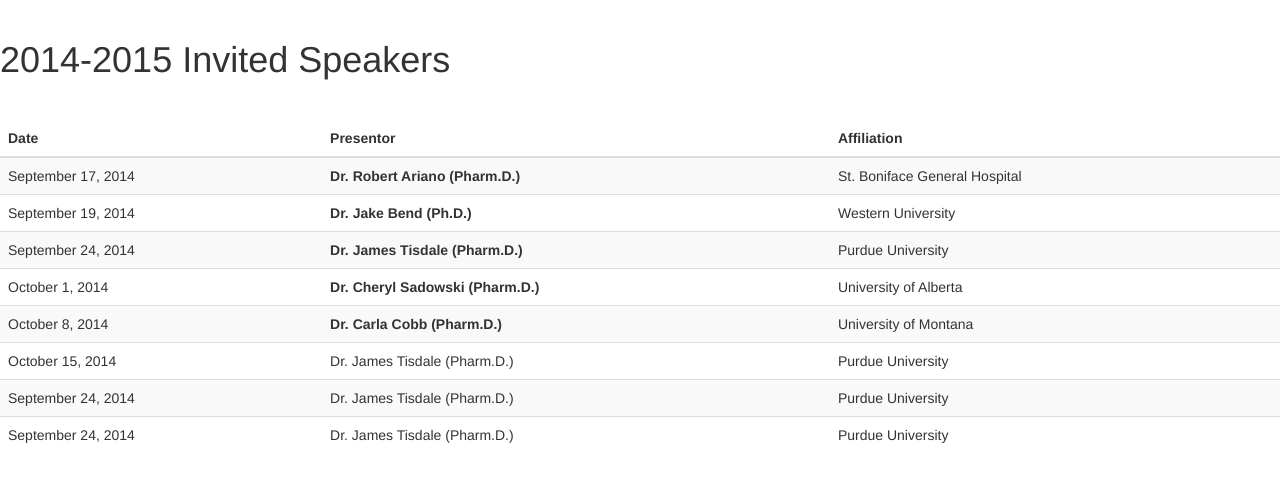
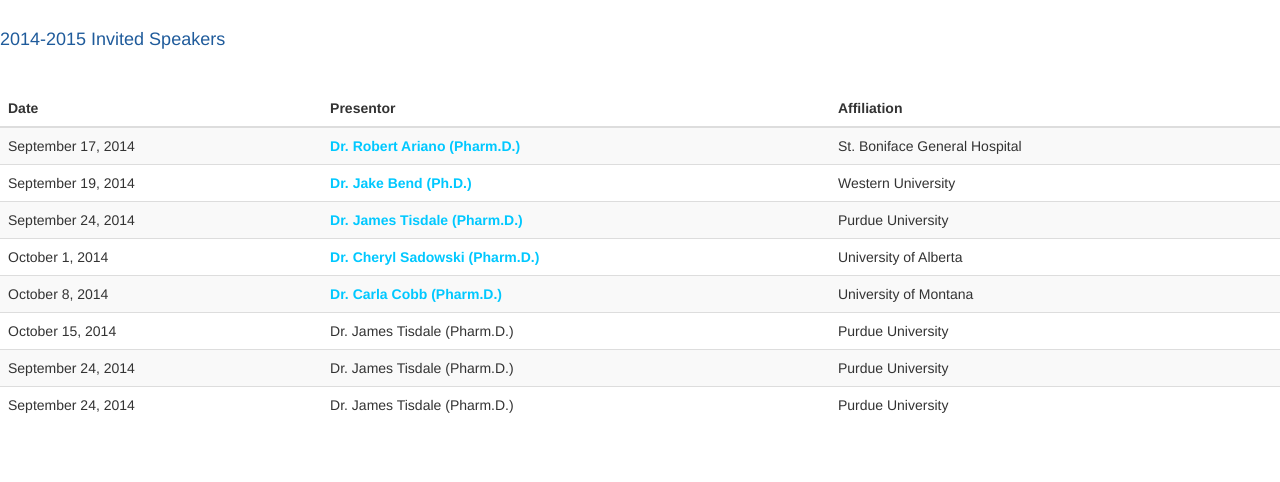
Before and after one commit to umaaps/umaaps.github.io, a Jekyll site: the page assets/annualactivity/2014-2015.html, which Jekyll copies as it is, in a window 1280 px wide. Shown: the top 482 px of the page. Built offline with Jekyll 4.4.1, drawn with Linux system fonts in a browser that asks for light colours.

Commit message:
revise 2014-2015.html

```diff
--- a/assets/annualactivity/2014-2015.html
+++ b/assets/annualactivity/2014-2015.html
@@ -15,7 +15,7 @@
     <script src="http://umaaps.github.io/assets/bootstrap/js/ie10-viewport-bug-workaround.js"></script>
 </head>
 <body>
-	<h1>2014-2015 Invited Speakers</h1>
+	<h4 style="color:#1f5b9b">2014-2015 Invited Speakers</h4>
   	</br>
 	<p>
 		<table class="table table-striped table-hover">
@@ -29,27 +29,27 @@
 		      <tbody>
 		        <tr>
 		          <td>September 17, 2014</td>
-                  <td><b>Dr. Robert Ariano (Pharm.D.)</b></td>
+                  <td><b style="color:#00c8ff">Dr. Robert Ariano (Pharm.D.)</b></td>
 		          <td>St. Boniface General Hospital</td>
 		        </tr>
 		        <tr>
 		          <td>September 19, 2014</td>
-                  <td><b>Dr. Jake Bend (Ph.D.)</b></td>
+                  <td><b style="color:#00c8ff">Dr. Jake Bend (Ph.D.)</b></td>
 		          <td>Western University</td>
 		        </tr>
 		        <tr>
 		          <td>September 24, 2014</td>
-                  <td><b>Dr. James Tisdale (Pharm.D.)</b></td>
+                  <td><b style="color:#00c8ff">Dr. James Tisdale (Pharm.D.)</b></td>
 		          <td>Purdue University</td>
 		        </tr>
 		        <tr>
 		          <td>October 1, 2014</td>
-                  <td><b>Dr. Cheryl Sadowski (Pharm.D.)</b></td>
+                  <td><b style="color:#00c8ff">Dr. Cheryl Sadowski (Pharm.D.)</b></td>
 		          <td>University of Alberta</td>
 		        </tr>
 		        <tr>
 		          <td>October 8, 2014</td>
-                  <td><b>Dr. Carla Cobb (Pharm.D.)</b></td>
+                  <td><b style="color:#00c8ff">Dr. Carla Cobb (Pharm.D.)</b></td>
 		          <td>University of Montana</td>
 		        </tr>
 		        <tr>
```
